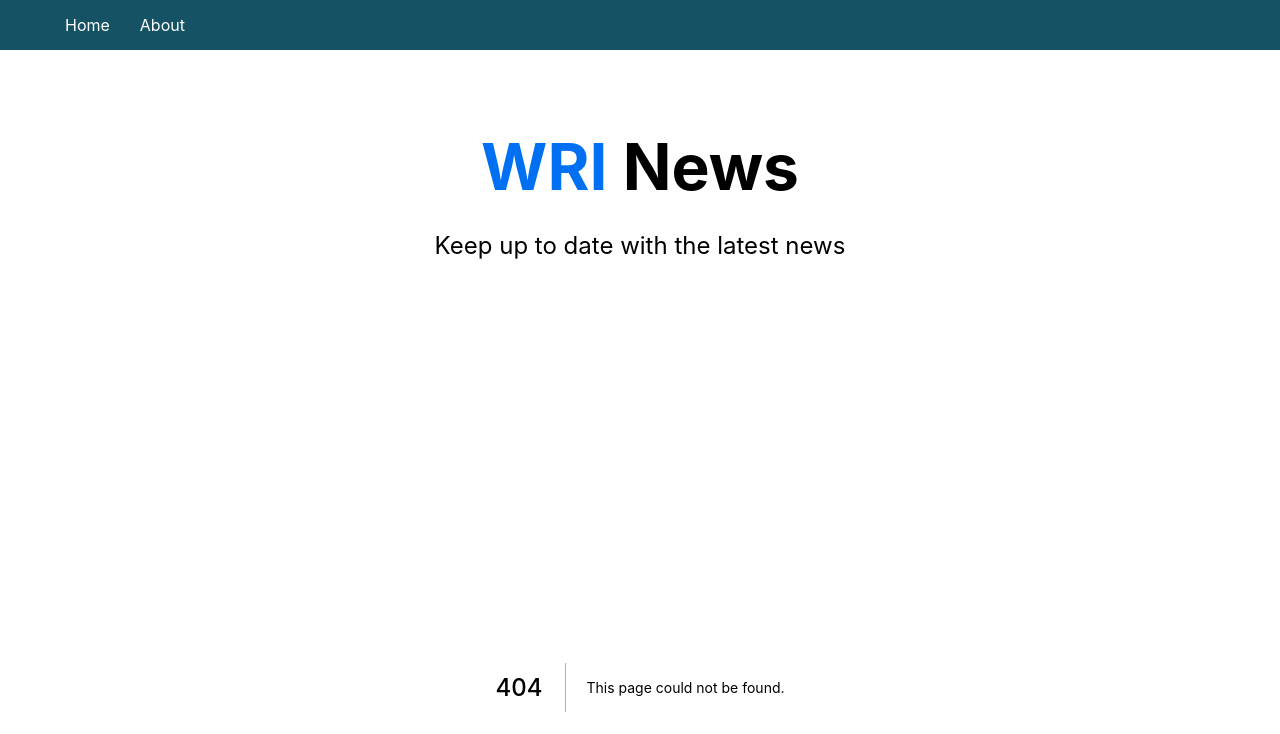
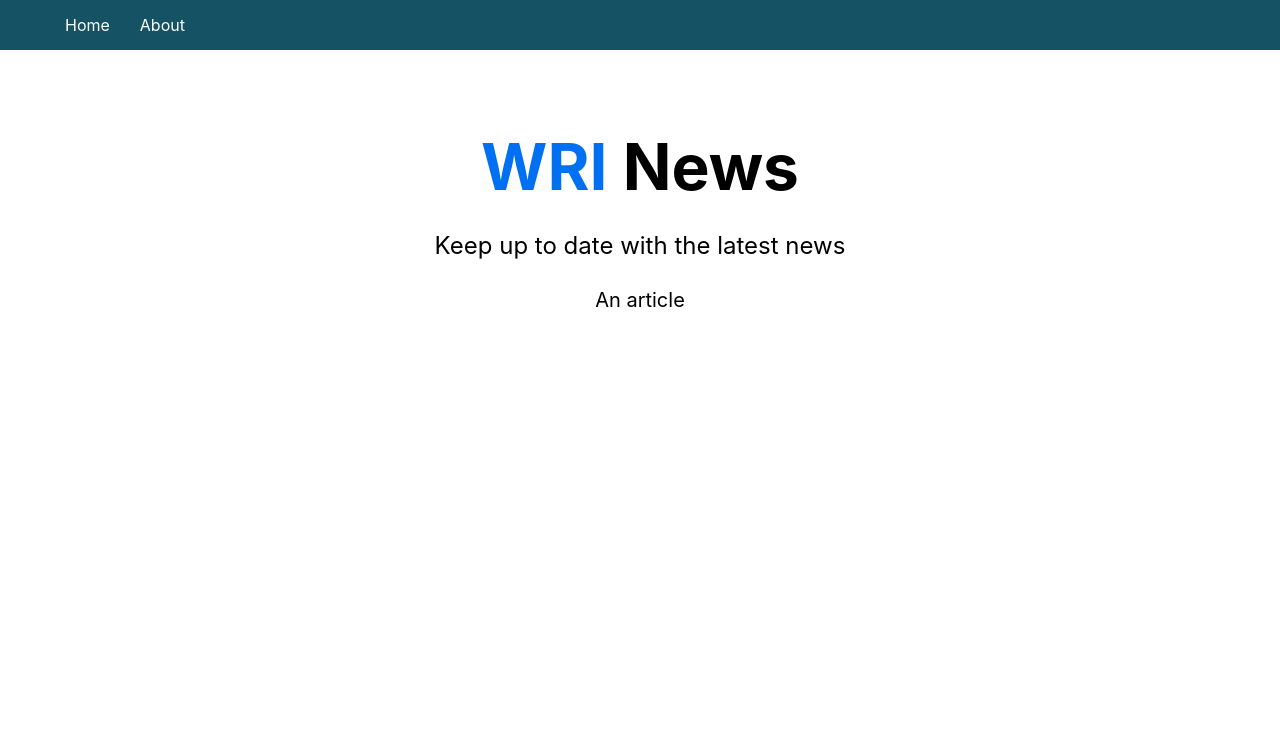
Before and after one commit to webroyit/f7n1j1-FirstNextjs, a Next.js app: page /article/1 in a window 1280 px wide. Before the commit this address had no page. Shown: the top 734 px of the page. Built offline with nearby package versions, Linux system fonts and the light colour scheme.

Commit message:
Add Nested Routing

```diff
--- /dev/null
+++ b/pages/article/[id]/index.js
@@ -0,0 +1,9 @@
+const article = () => {
+    return (
+        <div>
+            An article
+        </div>
+    )
+}
+
+export default article
```
